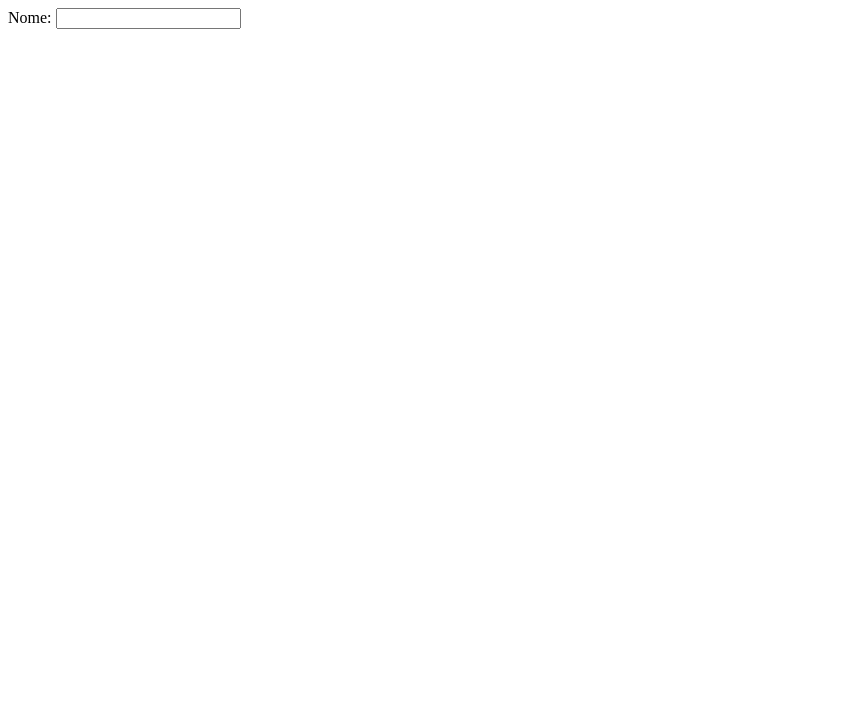
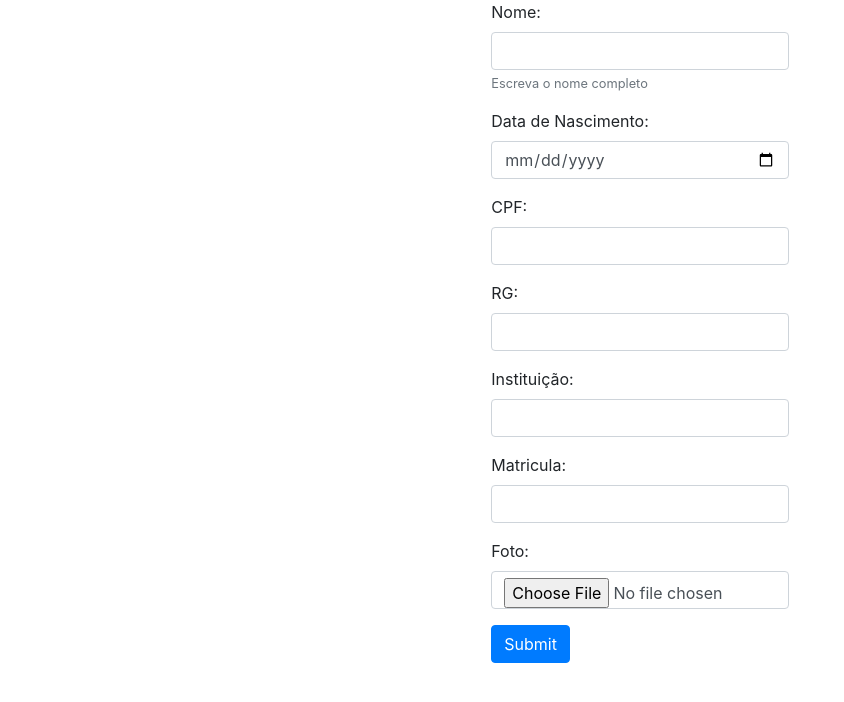
Before and after one commit to NewJeffiTequila/NewJeffiTequila.github.io_old, a plain HTML site: page geradorDeCarteirinha/index.html in a window 1280 px wide. Shown: the whole page, without its empty margins (0-844 px from the left). Drawn offline with nearby package versions, Linux system fonts and the light colour scheme.

Commit message:
form carteirinha

```diff
--- a/geradorDeCarteirinha/index.html
+++ b/geradorDeCarteirinha/index.html
@@ -3,16 +3,49 @@
 <head>
     <meta charset="UTF-8">
     <meta name="viewport" content="width=device-width, initial-scale=1.0">
+    <link rel="stylesheet" href="https://stackpath.bootstrapcdn.com/bootstrap/4.5.2/css/bootstrap.min.css" integrity="sha384-JcKb8q3iqJ61gNV9KGb8thSsNjpSL0n8PARn9HuZOnIxN0hoP+VmmDGMN5t9UJ0Z" crossorigin="anonymous">
     <title>Document</title>
     <script src="script.js"></script>
 </head>
 <body>
-    <form action="">
-        <label for="name">Nome:</label>
-        <input class="name" type="text">
-    </form>
-    <div class="card">
+    <div class="row justify-content-center">
+        <div class="col-3 ">
+            <form id="formulario" action="">
+                <div class="form-group">
+                    <label for="name">Nome:</label>
+                    <input type="text" class="form-control" id="name" aria-describedby="nameHelp">
+                    <small id="nameHelp" class="form-text text-muted">Escreva o nome completo</small>
+                </div>
+                <div class="form-group">
+                    <label for="birthday">Data de Nascimento:</label>
+                    <input type="date" class="form-control" id="birthday">
+                </div>
+                <div class="form-group">
+                    <label for="cpf">CPF:</label>
+                    <input type="text" class="form-control" id="cpf">
+                </div>
+                <div class="form-group">
+                    <label for="rg">RG:</label>
+                    <input type="text" class="form-control" id="rg">
+                </div>
+                <div class="form-group">
+                    <label for="instituition">Instituição:</label>
+                    <input type="text" class="form-control" id="instituition">
+                </div>
+                <div class="form-group">
+                    <label for="registry">Matricula:</label>
+                    <input type="number" class="form-control" id="registry">
+                </div>
+                <div class="form-group">
+                    <label for="photo">Foto:</label>
+                    <input type="file" accept="image/*" class="form-control" id="matricula">
+                </div>
 
+                <button type="submit" class="btn btn-primary">Submit</button>
+            </form>
+        </div>
     </div>
+
+
 </body>
 </html>
--- a/geradorDeCarteirinha/script.js
+++ b/geradorDeCarteirinha/script.js
@@ -1,3 +1,9 @@
+var form = document.getElementById('formulario');
+var campo = document.getElementById('campo');
+console.log(form);
+
+
+
 
 var data = new Date();
 var dia     = data.getDate();
```
Also changed, not shown: index.html (+1 -1 lines).
